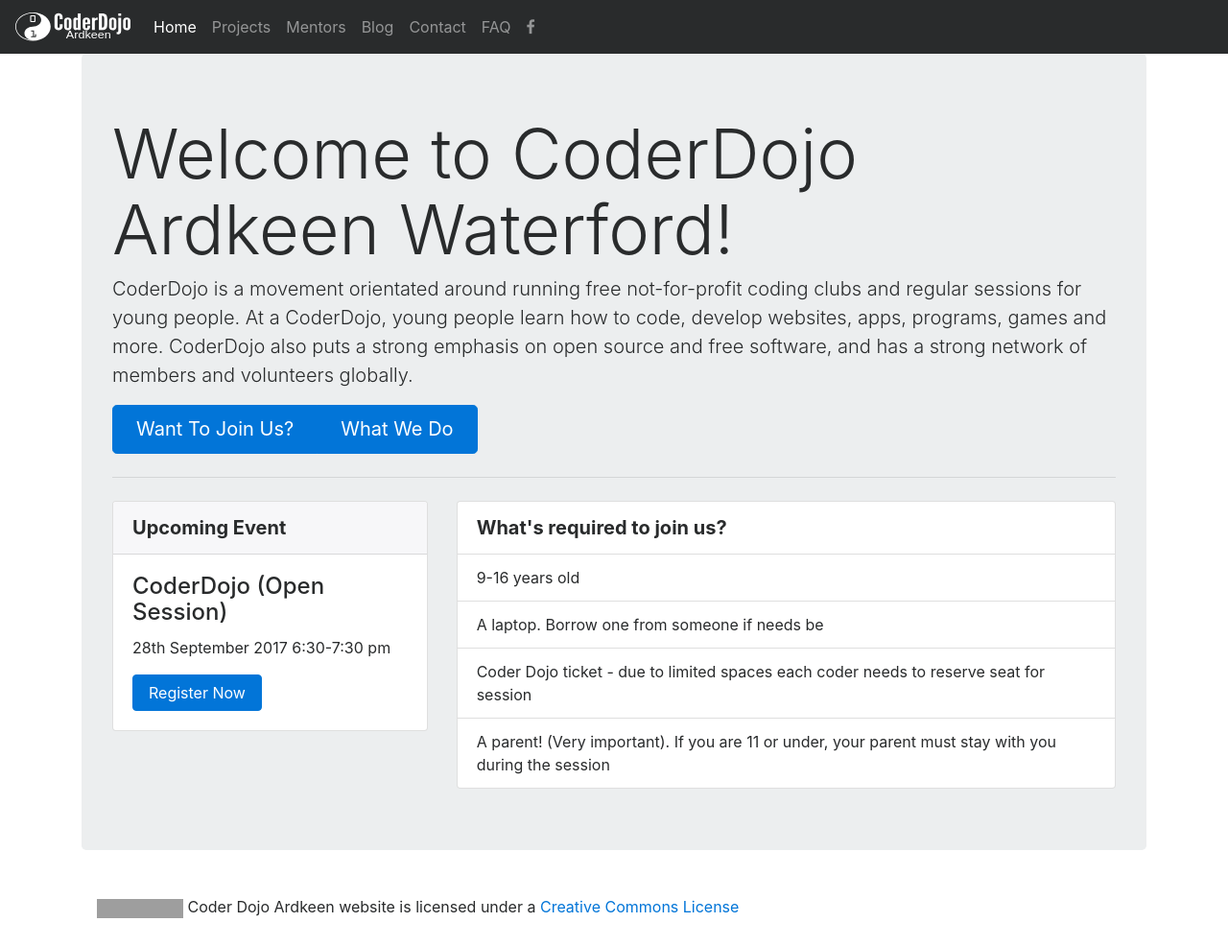
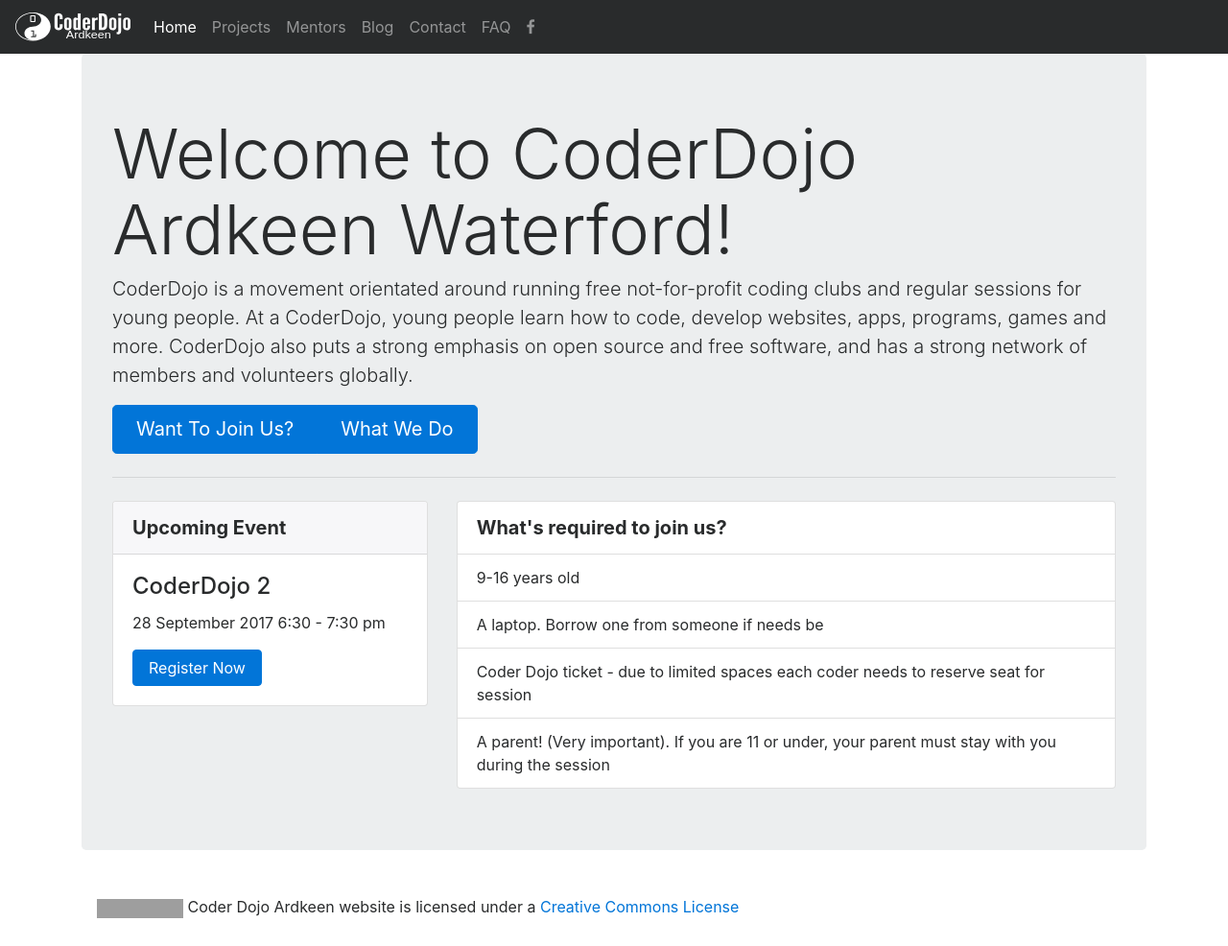
Before and after one commit to Metawired/coderdojo, a Jekyll site: the page built from index.md, in a window 1280 px wide. Shown: the whole page at 96% size. Built offline with Jekyll 4.4.1, drawn with Linux system fonts in a browser that asks for light colours; grey boxes are pictures that could not be loaded.

Commit message:
Added dynamic code to index.md for events.yaml to appear

```diff
--- a/_data/events.yaml
+++ b/_data/events.yaml
@@ -1,4 +1,4 @@
 - name: CoderDojo 2
   date: 2017-09-28
-  time: 18:30 - 19:30
-  detail: "[Register to session by obtaining ticket](https://www.eventbrite.com/e/coder-dojo-ardkeen-waterford-02-tickets-38206258949)"
+  time: 6:30 - 7:30 pm
+  detail: https://www.eventbrite.com/e/coder-dojo-ardkeen-waterford-02-tickets-38206258949
--- a/index.md
+++ b/index.md
@@ -18,9 +18,11 @@
       <div class="card bg-dark mb-0">
         <div class="card-header lead font-weight-bold">Upcoming Event</div>
         <div class="card-block">
-          <h4 class="card-title">CoderDojo (Open Session)</h4>
-          <p class="card-text">28th September 2017 6:30-7:30 pm</p>
-          <a href="https://www.eventbrite.com/e/coder-dojo-ardkeen-waterford-01-tickets-37368989654" class="btn btn-primary">Register Now</a>
+        {% for item in site.data.events %}
+          <h4 class="card-title">{{ item.name }}</h4>
+          <p class="card-text">{{ item.date | date_to_long_string }} {{ item.time }}</p>
+          <a href="{{ item.detail }}" class="btn btn-primary">Register Now</a>
+        {% endfor %}
         </div>
       </div>
     </div>
```
